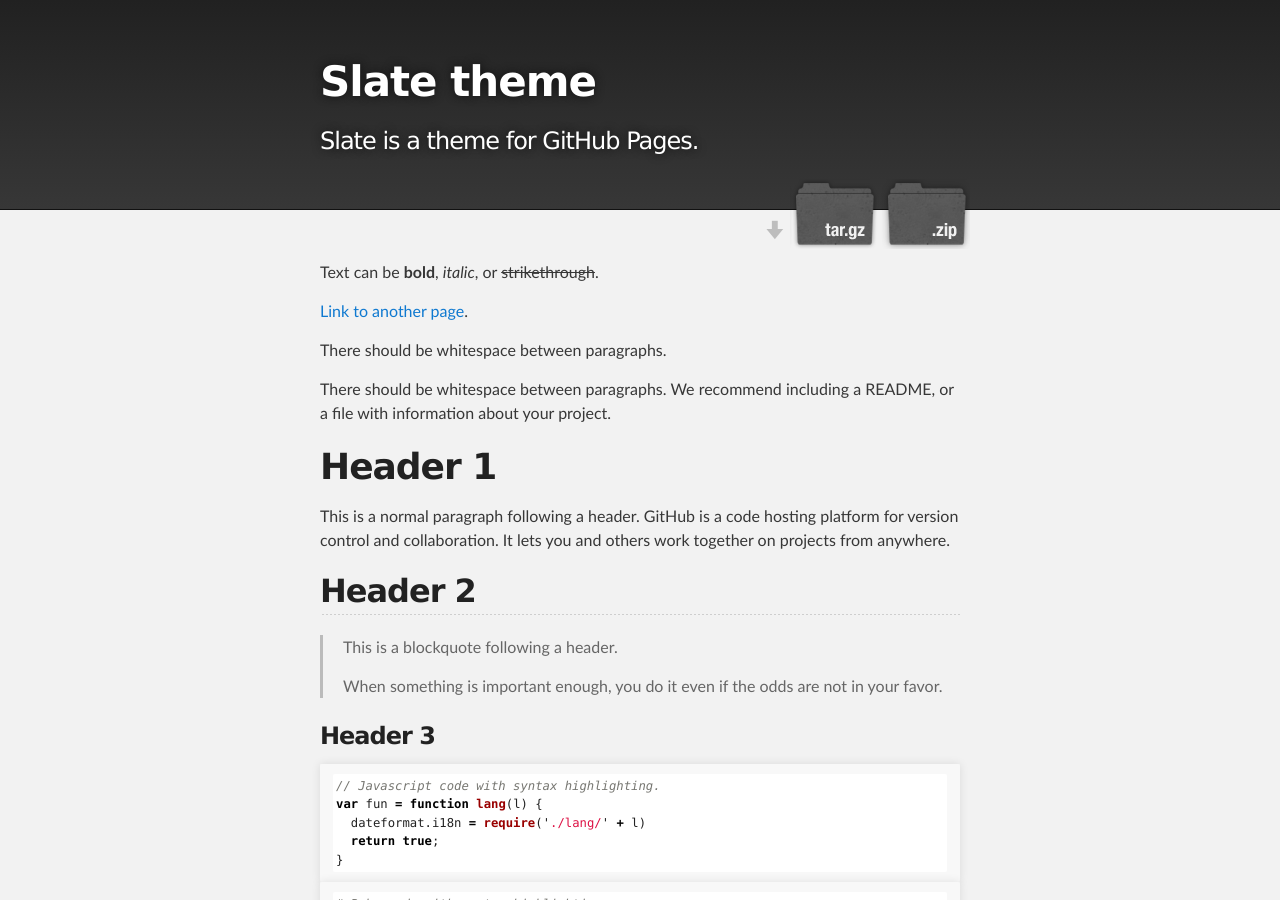
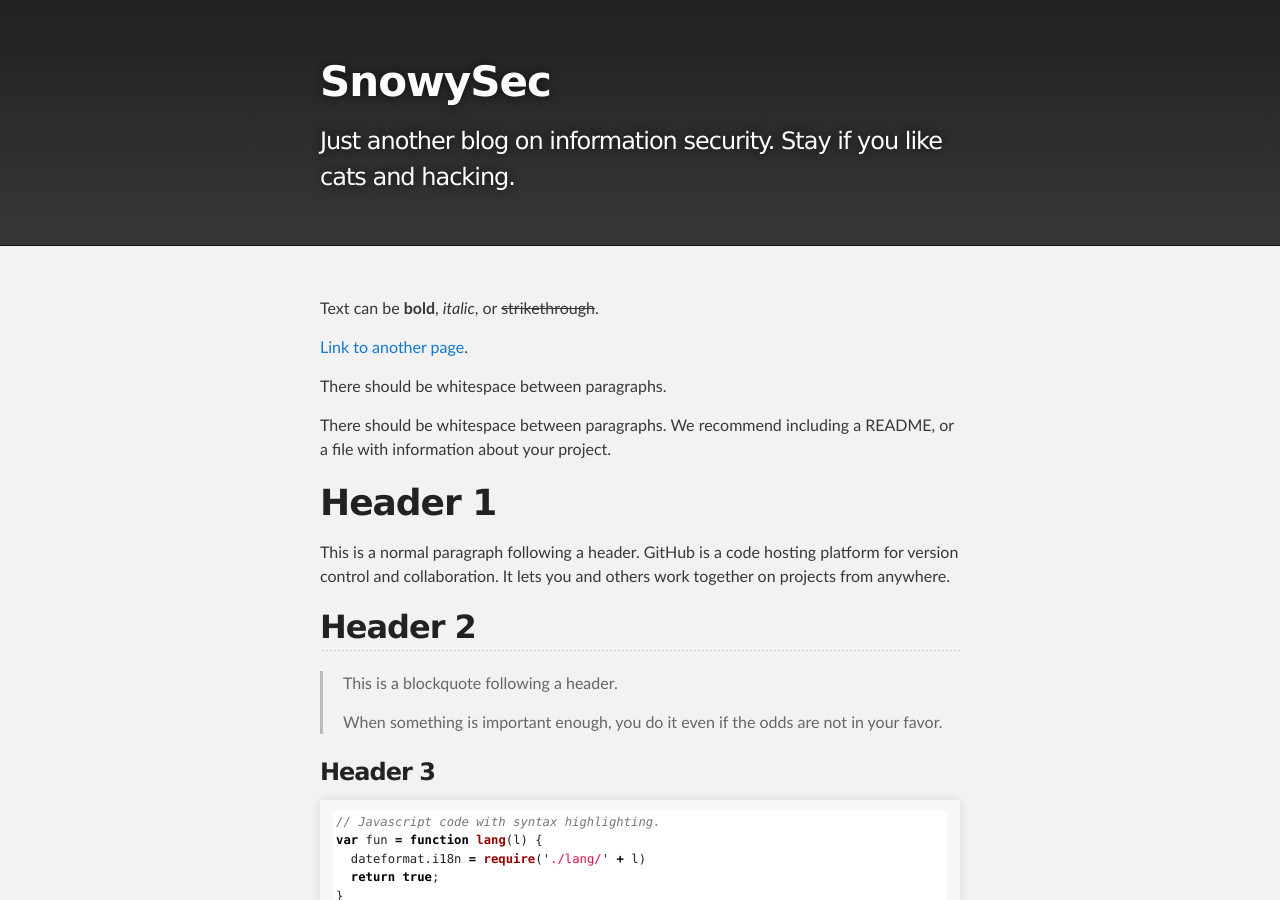
Before and after one commit to snowysecurity/snowysecurity.github.io, a Jekyll site: the page built from index.md, in a window 1280 px wide and 900 px high. Built offline with Jekyll 4.4.1, drawn with Linux system fonts in a browser that asks for light colours.

Commit message:
replaced stuff

```diff
--- a/_layouts/default.html
+++ b/_layouts/default.html
@@ -16,15 +16,9 @@
     <div id="header_wrap" class="outer">
         <header class="inner">
 
-          <h1 id="project_title">{{ site.title | default: site.github.repository_name }}</h1>
-          <h2 id="project_tagline">{{ site.description | default: site.github.project_tagline }}</h2>
+          <h1 id="project_title">SnowySec</h1>
+          <h2 id="project_tagline">Just another blog on information security. Stay if you like cats and hacking.</h2>
 
-          {% if site.show_downloads %}
-            <section id="downloads">
-              <a class="zip_download_link" href="{{ site.github.zip_url }}">Download this project as a .zip file</a>
-              <a class="tar_download_link" href="{{ site.github.tar_url }}">Download this project as a tar.gz file</a>
-            </section>
-          {% endif %}
         </header>
     </div>
 
```
